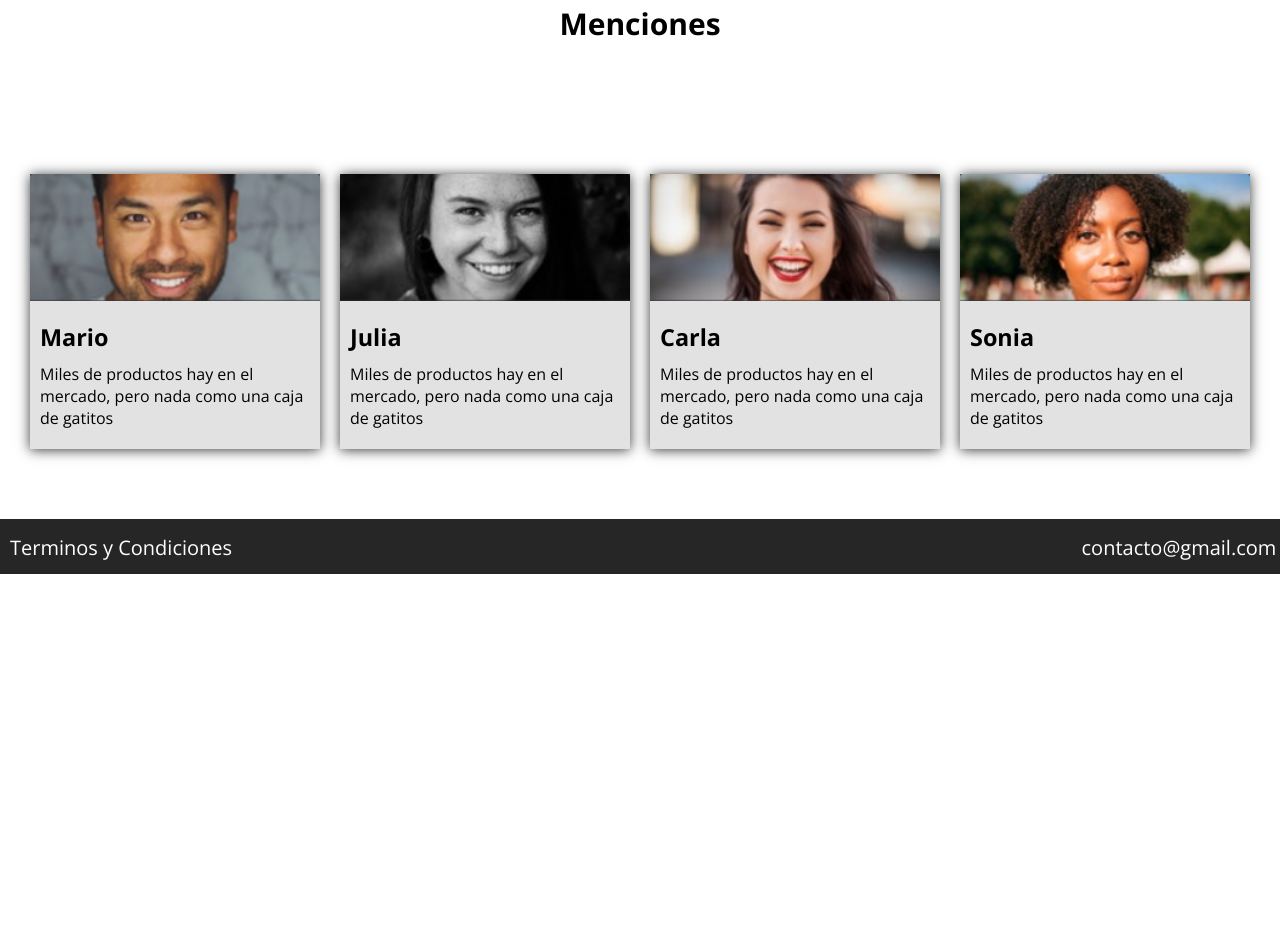
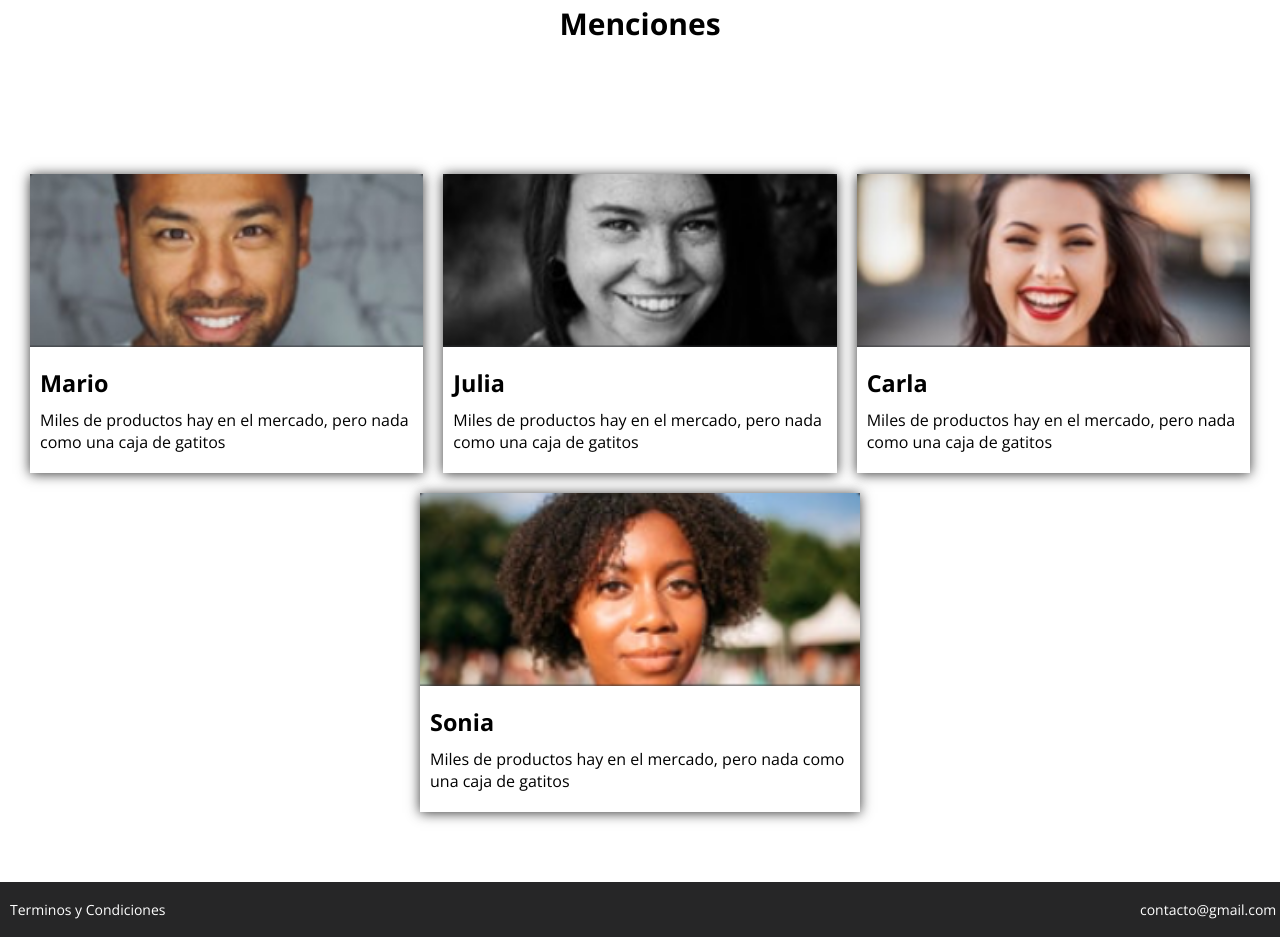
Before and after one commit to Emancc/Reto3, a plain HTML site: page index.html in a window 1280 px wide. Shown: the part 1866-2803 px from the top of the page. Before the commit the page ends 2440 px from the top, so only its background shows below. Drawn offline with nearby package versions, Linux system fonts and the light colour scheme; a script that the page names is missing.

Commit message:
tamaño de texto footer

```diff
--- a/css/estilos.css
+++ b/css/estilos.css
@@ -129,7 +129,7 @@ nav li a:hover {
   align-items: flex-start;
   padding-top: 100px;
   margin: 0 100px;
-  flex-wrap: nowrap; /* evita que se rompa en varias filas */
+  flex-wrap: wrap; /* evita que se rompa en varias filas */
   gap: 20px; /* espacio entre elementos */
 }
 
@@ -154,7 +154,7 @@ hr {
 .cards {
   display: flex;
   flex-wrap: wrap;
-  justify-content: center;
+  justify-content: space-around;
   align-items: stretch;
   width: 100%;
   gap: 20px;
@@ -164,8 +164,8 @@ hr {
 }
 
 .card {
-  flex: 1 1 250px;
-  max-width: 300px;
+  flex: 1 1 350px;
+  max-width: 440px;
   height: auto;
   display: flex;
   flex-direction: column;
@@ -187,7 +187,6 @@ hr {
 
 .card .descripcion {
   padding: 10px;
-  background-color: #e2e2e2;
 }
 
 .card .descripcion h3,
@@ -211,12 +210,12 @@ footer {
   background-color: rgb(38, 38, 39);
   padding: 15px 10px;
   text-align: center;
-  z-index: 3;
 }
 
 footer div, footer div p {
   margin: 0;
   padding: 0;
+  font-size: 14px;
   color: white;
 }
 
```
